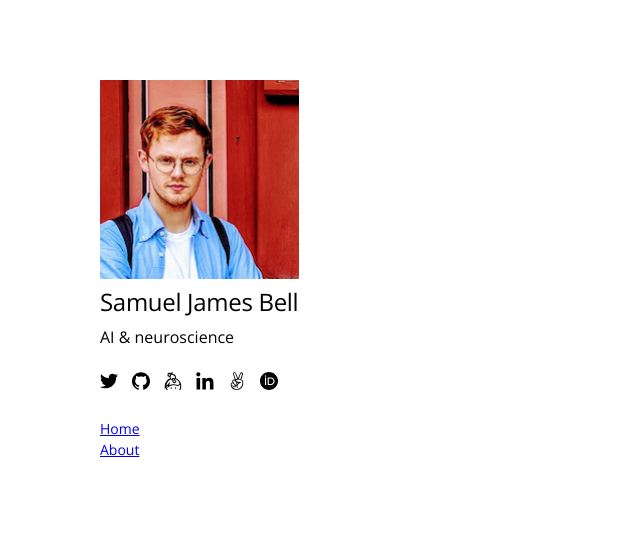
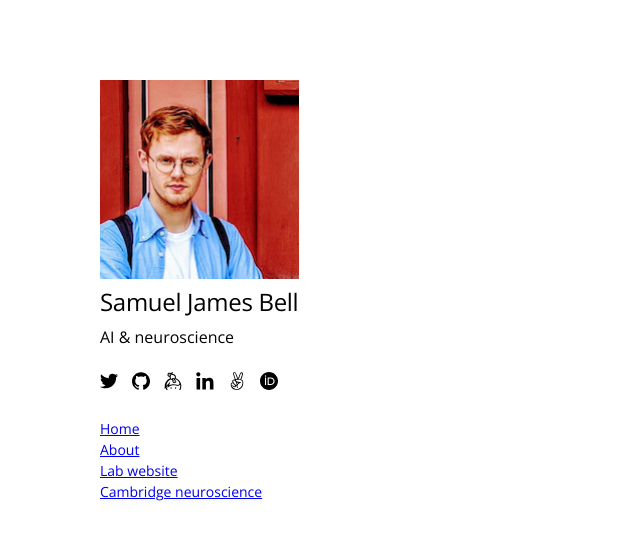
Before and after one commit to samueljamesbell/samueljamesbell.github.io, a Jekyll site: the page built from index.md, in a window 1280 px wide. Shown: the top 540 px of the page, without its empty margins (0-640 px from the left). Built offline with Jekyll 4.4.1, drawn with Linux system fonts in a browser that asks for light colours.

Commit message:
Add links to lab and cambridge profiles

```diff
--- a/_includes/column.html
+++ b/_includes/column.html
@@ -56,6 +56,8 @@
         <section class="links">
             <a href="{% link index.md %}">Home</a>
             <a href="{% link about.md %}">About</a>
+            <a href="https://www.abg.psychol.cam.ac.uk/directory/samuel-bell">Lab website</a>
+            <a href="https://www.neuroscience.cam.ac.uk/directory/profile.php?sjb326">Cambridge neuroscience</a>
         </section>
 
     </section>
```
